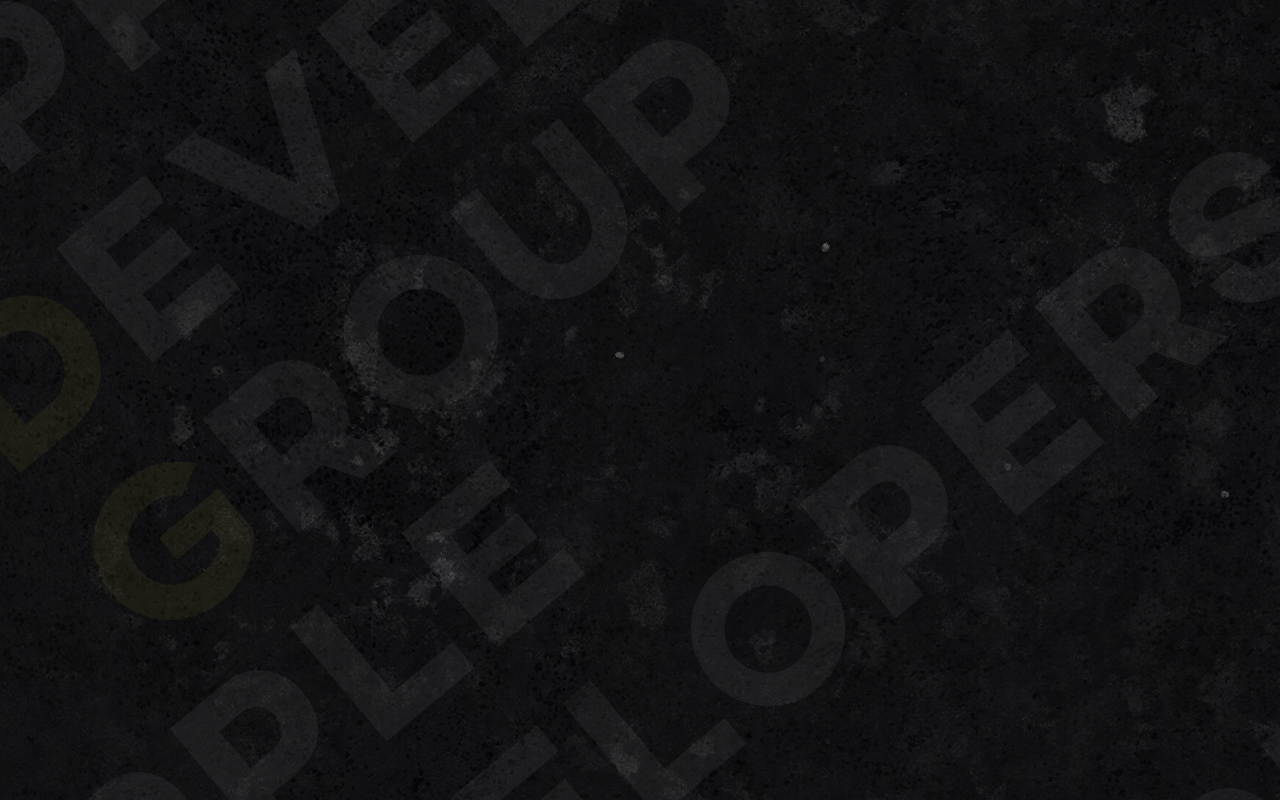
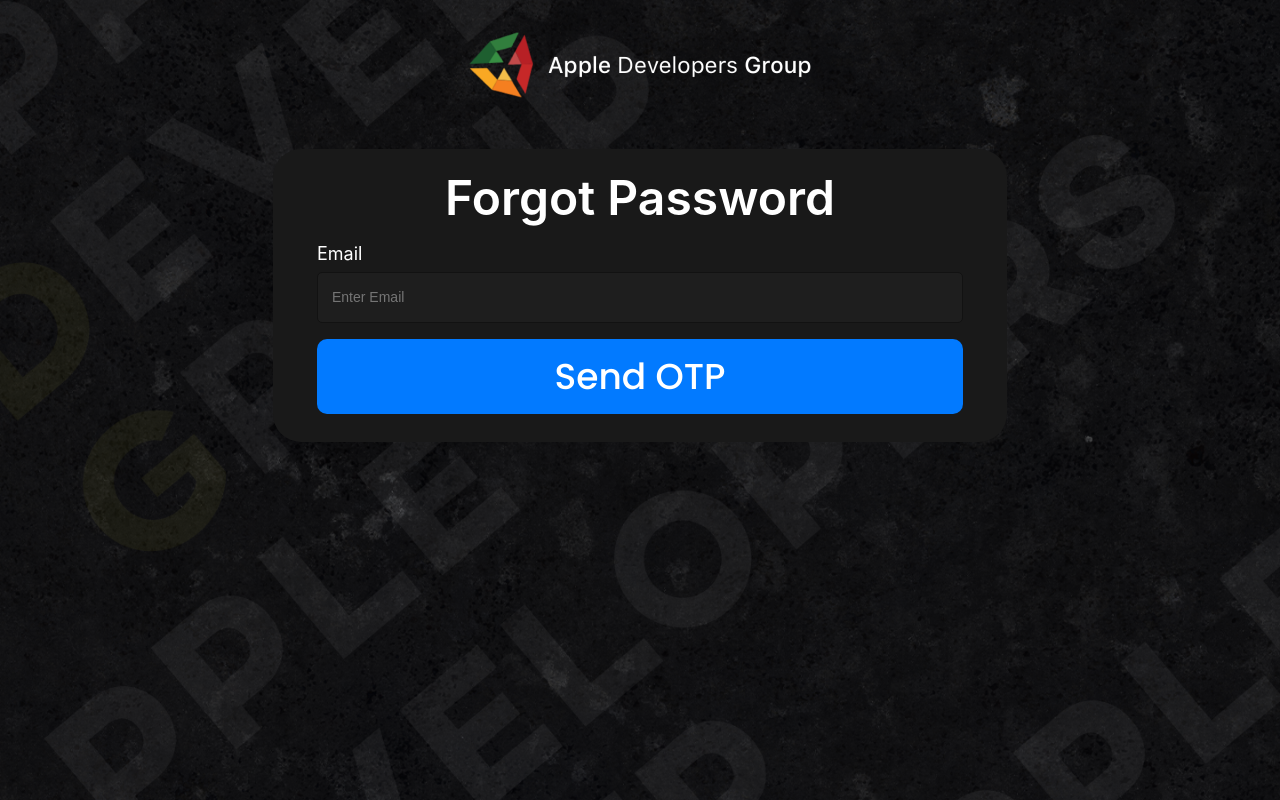
Before and after one commit to shashtag/ADG-reqruitment-portal, a React (Create React App) app in the folder reg-portal/: page /forgotPassword in a window 1280 px wide. Built offline with nearby package versions, Linux system fonts and the light colour scheme.

Commit message:
Forgot password done

```diff
--- a/reg-portal/src/App.js
+++ b/reg-portal/src/App.js
@@ -6,6 +6,7 @@ import DomainPage from "./components/Forms/Domain&Instructions/DomainPage.jsx";
 import Instructions from "./components/Forms/Domain&Instructions/Instructions";
 import { Route, withRouter } from "react-router-dom";
 import Quiz from "./components/Quiz/Quiz";
+import ForgotPassword from "./components/Forms/SignUp/ForgotPassword/ForgotPassword";
 
 import React, { Component } from "react";
 // import { ThemeProvider, createMuiTheme } from "@material-ui/core/styles";
@@ -32,19 +33,20 @@ export class App extends Component {
   render() {
     return (
       // <ThemeProvider theme={theme}>
-        <div className='App'>
-          {/* {this.state.Token ? (
+      <div className="App">
+        {/* {this.state.Token ? (
             <Route path='/' exact component={DomainPage} />
           ) : ( */}
-          <Route path='/' exact component={Landing} />
-          {/* )} */}
+        <Route path="/" exact component={Landing} />
+        {/* )} */}
 
-          <Route path='/signup' component={SignUp} />
-          <Route path='/login' component={Login} />
-          <Route path='/selection' component={DomainPage} />
-          <Route path='/instructions' component={Instructions} />
-          <Route path='/quiz' component={Quiz} />
-        </div>
+        <Route path="/signup" component={SignUp} />
+        <Route path="/login" component={Login} />
+        <Route path="/forgotPassword" component={ForgotPassword} />
+        <Route path="/selection" component={DomainPage} />
+        <Route path="/instructions" component={Instructions} />
+        <Route path="/quiz" component={Quiz} />
+      </div>
       // </ThemeProvider>
     );
   }
--- a/reg-portal/src/components/Forms/SignUp/ForgotPassword/ForgotPassword.js
+++ b/reg-portal/src/components/Forms/SignUp/ForgotPassword/ForgotPassword.js
@@ -17,7 +17,7 @@ export class SignUp extends Component {
     });
     const config = {
       method: "post",
-      url: "https://adgrecruitments.herokuapp.com/user/forgotPassword",
+      url: "https://adgrecruitments.herokuapp.com/user/resetpassword",
       headers: {
         "Content-Type": "application/json",
       },
@@ -37,14 +37,14 @@ export class SignUp extends Component {
   };
   formSubmitHandler = (e, a) => {
     const data = JSON.stringify({
-      email: this.state.email,
+      // email: this.state.email,
       otp: this.state.otp,
-      newPassword: this.state.newPassword,
-      confirmPassword: this.state.confirmPassword,
+      password: this.state.newPassword,
+      // confirmPassword: this.state.confirmPassword,
     });
     const config = {
-      method: "post",
-      url: "https://adgrecruitments.herokuapp.com/user/changePassword",
+      method: "PUT",
+      url: "https://adgrecruitments.herokuapp.com/user/updatepassword",
       headers: {
         "Content-Type": "application/json",
       },
@@ -82,7 +82,10 @@ export class SignUp extends Component {
               </div>
               <div
                 className="sub-btn"
-                onClick={this.forgotPasswordClickHandler}>
+                onClick={(event) => {
+                  event.preventDefault();
+                  this.forgotPasswordClickHandler();
+                }}>
                 Send OTP
               </div>
             </div>
@@ -128,6 +131,7 @@ export class SignUp extends Component {
               <div
                 className="sub-btn"
                 onClick={(event) => {
+                  event.preventDefault();
                   this.formSubmitHandler(event, this.props);
                 }}>
                 Change Password
```
